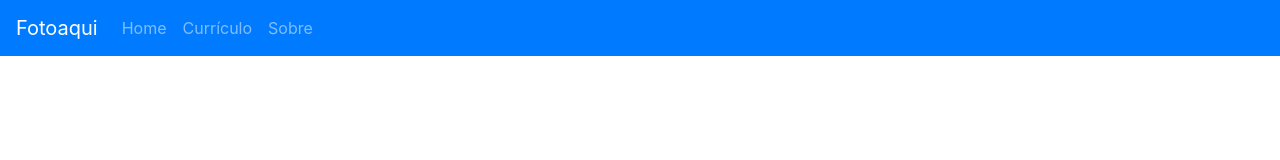
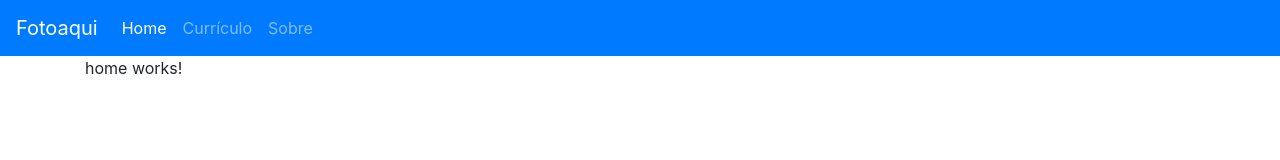
Before and after one commit to AllanGreffin/OwnPage, an Angular app: page / in a window 1280 px wide. Shown: the top 160 px of the page. Built offline with nearby package versions, Linux system fonts and the light colour scheme.

Commit message:
alteração da route default pra ""

```diff
--- a/src/app/app.component.html
+++ b/src/app/app.component.html
@@ -7,7 +7,7 @@
       <ul class="navbar-nav">
 
         <li class="nav-item">
-          <a class="nav-link" routerLink="/home" routerLinkActive="active">Home</a>
+          <a class="nav-link" routerLink="/" routerLinkActive="active">Home</a>
         </li>
 
         <li class="nav-item">
--- a/src/app/ownpage-routing.module.ts
+++ b/src/app/ownpage-routing.module.ts
@@ -5,7 +5,7 @@
 import { CurriculoComponent } from './curriculo/curriculo.component';
 
 const routes: Routes = [
-    { path: 'home', component: HomeComponent },
+    { path: '', component: HomeComponent },
     { path: 'sobre', component: SobreComponent },
     { path: 'curriculo', component: CurriculoComponent }
 ]; // sets up routes constant where you define your routes
```
Also changed, not shown: src/app/home/home.component.html (line endings or trailing spaces).
